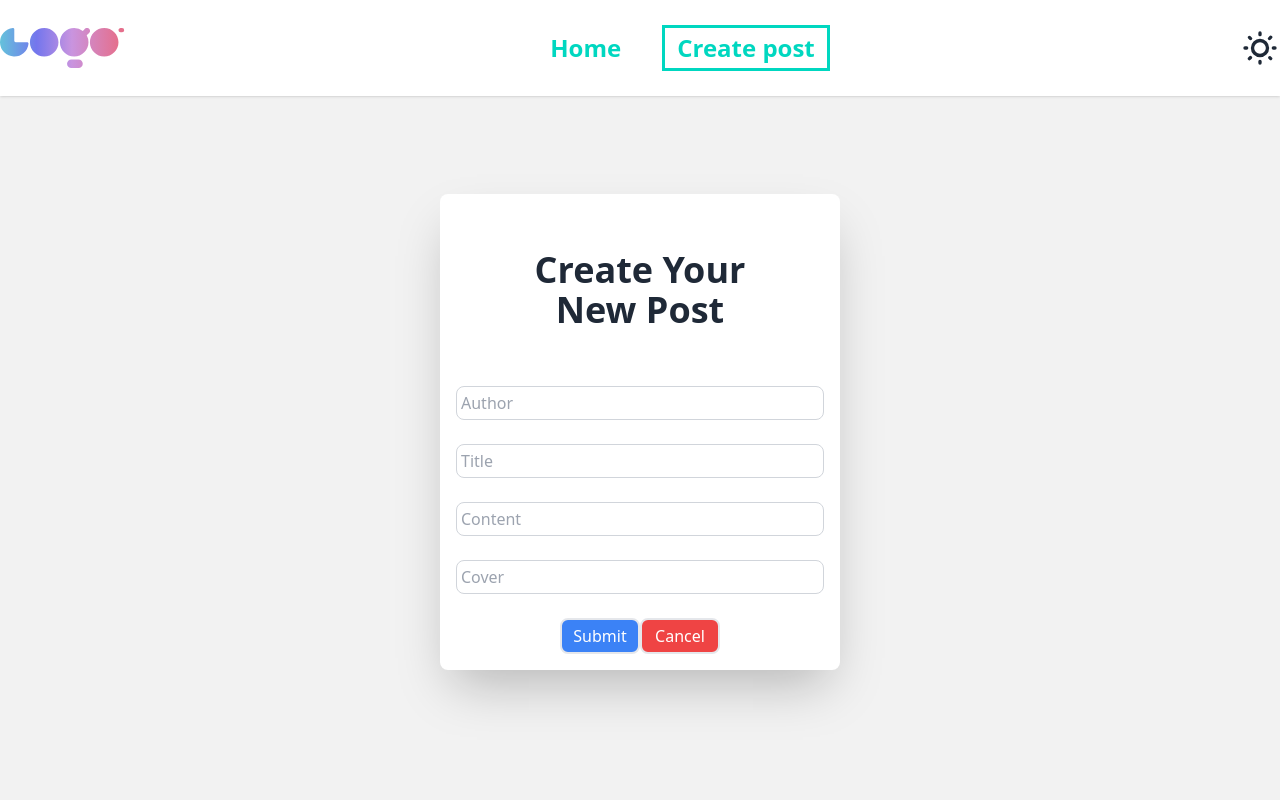
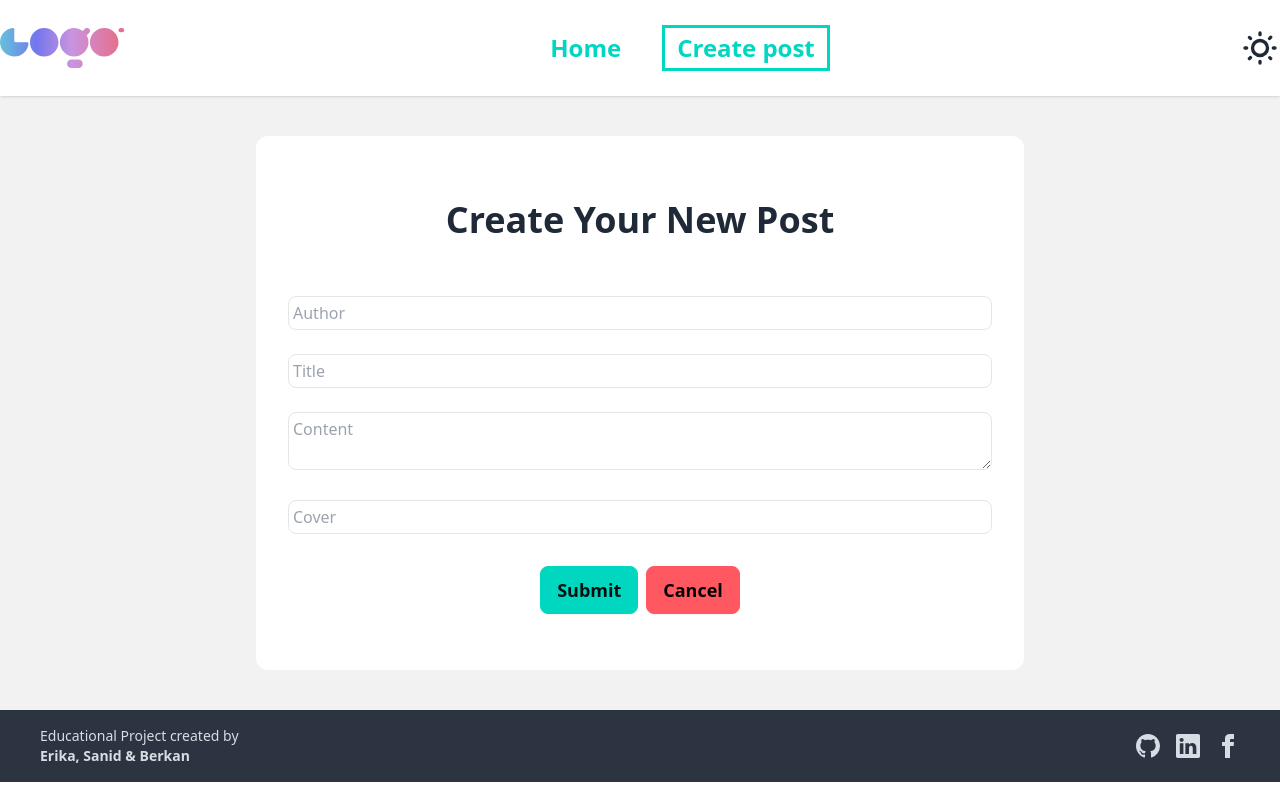
Before and after one commit to erikam2h/fullstack-blog, a React (Vite) app: page /posts/new in a window 1280 px wide. Shown: the top 800 px of the page. Built offline with nearby package versions, Linux system fonts and the light colour scheme.

Commit message:
Change of style in NewPost to make look in the same style of the website, change of classes to make work the daisy themes

```diff
--- a/src/pages/EditPost.jsx
+++ b/src/pages/EditPost.jsx
@@ -46,14 +46,14 @@ export default function EditPost() {
 
   return (
     <>
-      <div className=" flex justify-center  m-auto min-h-screen py-10 max-w-lg  items-center">
+      <div className=" flex justify-center  m-auto min-h-screen max-w-lg  items-center">
         <form
           onSubmit={handleEdit}
-          className="flex flex-col flex-1 bg-white   px-8 pt-8 pb-4  shadow appearance-none border rounded  leading-tight"
+          className="flex flex-col flex-1 bg-base-100  px-8 pt-8 pb-4  shadow appearance-none rounded-xl leading-tight"
         >
           <div className="mb-4">
             <label
-              className="block text-xl text-gray-700  font-bold mb-2"
+              className="block text-xl text-base-content  font-bold mb-2"
               htmlFor="author"
             >
               Author
@@ -70,7 +70,7 @@ export default function EditPost() {
           </div>
           <div className="mb-4">
             <label
-              className="block text-xl text-gray-700 font-bold mb-2"
+              className="block text-xl text-base-content font-bold mb-2"
               htmlFor="title"
             >
               Title
@@ -88,7 +88,7 @@ export default function EditPost() {
 
           <div className="mb-4">
             <label
-              className="block text-xl text-gray-700  font-bold mb-2"
+              className="block text-xl text-base-content  font-bold mb-2"
               htmlFor="content"
             >
               Content
@@ -104,7 +104,7 @@ export default function EditPost() {
           </div>
           <div className="mb-4">
             <label
-              className="block text-xl text-gray-700  font-bold mb-2"
+              className="block text-xl text-base-content  font-bold mb-2"
               htmlFor="cover"
             >
               Cover Photo
@@ -118,7 +118,7 @@ export default function EditPost() {
               className="shadow text-lg appearance-none border rounded w-full py-2 px-3 text-gray-700 leading-tight focus:outline-none focus:shadow-outline"
             />
           </div>
-          <div className="flex justify-center  gap-6">
+          <div className="flex justify-center gap-6 mt-4">
             <button
               type="submit"
               className="font-bold btn btn-primary text-xl w-full flex-1"
--- a/src/pages/NewPost.jsx
+++ b/src/pages/NewPost.jsx
@@ -42,15 +42,16 @@ export default function NewPost() {
   };
 
   return (
-    <div className="flex items-center justify-center h-screen">
-      <div className="bg-white p-4 rounded-lg shadow-2xl w-[400px] mt-[-10%]">
-        <p className="text-4xl font-bold mb-4 text-center p-10">
+    <>
+      <div className="flex flex-col gap-y-10 items-center py-10">
+        <div className="max-w-screen-md bg-base-100 m-auto pb-6 rounded-xl">
+          <div className="card-body items-center text-center">
+            <p className="text-4xl font-bold mb-4 text-center p-8">
               Create Your New Post
             </p>
-
             <div className="space-y-6">
               <input
-            className="border-gray-300 border rounded-lg w-full p-1 focus:outline-none focus:ring-2 focus:ring-blue-500"
+                className="border-base-300 border rounded-lg w-full p-1 focus:outline-none focus:ring-2 focus:ring-accent"
                 type="text"
                 placeholder="Author"
                 value={form.author}
@@ -59,37 +60,37 @@ export default function NewPost() {
 
               <input
                 type="text"
-            className="border-gray-300 border rounded-lg w-full p-1 focus:outline-none focus:ring-2 focus:ring-blue-500"
+                className="border-base-300 border rounded-lg w-full p-1 focus:outline-none focus:ring-2 focus:ring-accent"
                 placeholder="Title"
                 value={form.title}
                 onChange={(e) => setForm({ ...form, title: e.target.value })}
               />
 
-          <input
-            className="border-gray-300 border rounded-lg w-full p-1 focus:outline-none focus:ring-2 focus:ring-blue-500"
+              <textarea
+                className="border-base-300 border rounded-lg w-full p-1 focus:outline-none focus:ring-2 focus:ring-accent"
                 type="text"
                 placeholder="Content"
                 value={form.content}
                 onChange={(e) => setForm({ ...form, content: e.target.value })}
-          />
+              ></textarea>
 
               <input
-            className="border-gray-300 border rounded-lg w-full p-1 focus:outline-none focus:ring-2 focus:ring-blue-500"
+                className="border-base-300 border rounded-lg w-full p-1 focus:outline-none focus:ring-2 focus:-ring-accent"
                 type="text"
                 placeholder="Cover"
                 value={form.cover}
                 onChange={(e) => setForm({ ...form, cover: e.target.value })}
               />
-
-          <div className="flex justify-center mt-2">
+            </div>
+            <div className="card-actions justify-end mt-6">
               <button
                 onClick={handleSubmit}
-              className="border-2 p-1 rounded-lg w-20 bg-blue-500  text-white hover:bg-blue-700 transition-colors"
+                className="font-bold btn btn-accent text-lg"
               >
                 Submit
               </button>
               <Link to="/">
-              <button className="border-2 p-1 rounded-lg w-20 bg-red-500  text-white hover:bg-red-700 transition-colors">
+                <button className="font-bold btn btn-error flex-1 text-lg">
                   Cancel
                 </button>
               </Link>
@@ -97,6 +98,7 @@ export default function NewPost() {
           </div>
         </div>
       </div>
+    </>
   );
 }
 
--- a/src/pages/PostDetails.jsx
+++ b/src/pages/PostDetails.jsx
@@ -43,11 +43,11 @@ export default function PostDetails() {
 
   return serverState ? (
     <>
-      <div className="flex flex-col gap-y-10 items-center   py-10">
+      <div className="flex flex-col gap-y-10 items-center py-10">
         <h1 className="text-3xl text-center text-accent font-bold capitalize">
           {post.title}
         </h1>
-        <div className="max-w-screen-md bg-base-100 m-auto   pb-6 rounded-xl">
+        <div className="max-w-screen-md bg-base-100 m-auto pb-6 rounded-xl">
           <figure className="drop-shadow-lg mb-4 ">
             <img
               src={post.cover}
```
Lines whose indentation alone changed are shown as unchanged.
